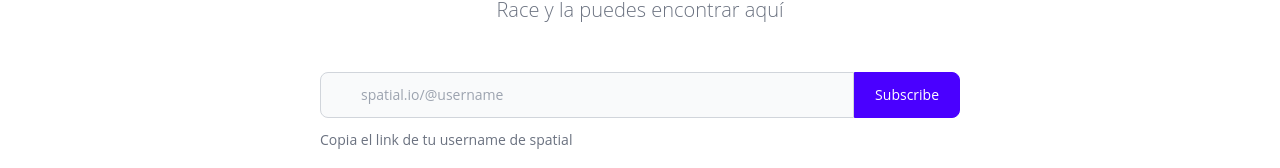
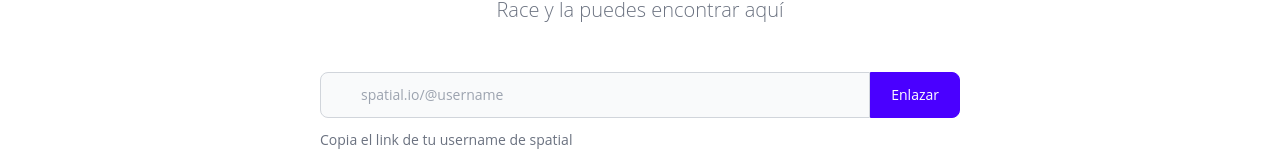
Before and after one commit to hansevangelista/udep-site, a Vue app: page /play in a window 1280 px wide. Shown: the part 992-1160 px from the top of the page. Built offline with nearby package versions, Linux system fonts and the light colour scheme; no server answers; sample sign-in values are in the browser's storage.

Commit message:
add changes

```diff
--- a/src/views/Home.vue
+++ b/src/views/Home.vue
@@ -77,6 +77,9 @@
         <p class="py-6" style="color: #F3F4F6;">
           Juega UDEP Race y gana asesorías vacacionales personalizadas*, merchandising oficinal de UDEP ¡Y mucho más!
         </p>
+        <small style="color: #F3F4F6;">
+          * comienza tu aventura universitaria de la mano de especialistas. Serán 50 los ganadores.
+        </small> <br><br>
         <RouterLink class="btn btn-primary text-xl lg:text-2xl" to="/play">Jugar</RouterLink>
       </div>
     </div>
--- a/src/views/Play.vue
+++ b/src/views/Play.vue
@@ -152,9 +152,9 @@ function reset() {
                         <input class="block p-3 pl-10 w-full text-sm text-gray-900 bg-gray-50 rounded-lg border border-gray-300 sm:rounded-none sm:rounded-l-lg focus:ring-primary-500 focus:border-primary-500" placeholder="spatial.io/@username" type="email" id="email" required="" v-model="username" @keyup="reset">
                     </div>
                     <div>
-                        <button v-if="!sending" type="submit" class="py-3 px-5 w-full text-sm font-medium text-center text-white rounded-lg border cursor-pointer bg-primary border-primary sm:rounded-none sm:rounded-r-lg hover:bg-primary-800 focus:ring-4 focus:ring-primary-300" @click="submit">Subscribe</button>
+                        <button v-if="!sending" type="submit" class="py-3 px-5 w-full text-sm font-medium text-center text-white rounded-lg border cursor-pointer bg-primary border-primary sm:rounded-none sm:rounded-r-lg hover:bg-primary-800 focus:ring-4 focus:ring-primary-300" @click="submit">Enlazar</button>
 
-                        <button v-if="sending" type="submit" class="py-3 px-5 w-full text-sm font-medium text-center text-white rounded-lg sm:rounded-none sm:rounded-r-lg hover:bg-primary-800 focus:ring-4 focus:ring-primary-300" disabled style="background: #ccc;">Subscribe</button>
+                        <button v-if="sending" type="submit" class="py-3 px-5 w-full text-sm font-medium text-center text-white rounded-lg sm:rounded-none sm:rounded-r-lg hover:bg-primary-800 focus:ring-4 focus:ring-primary-300" disabled style="background: #ccc;">Enlazar</button>
                     </div>
                 </div>
                 <div v-if="!user.username" class="mx-auto max-w-screen-sm text-sm text-left text-gray-500 newsletter-form-footer">Copia el link de tu username de spatial</div>
```
